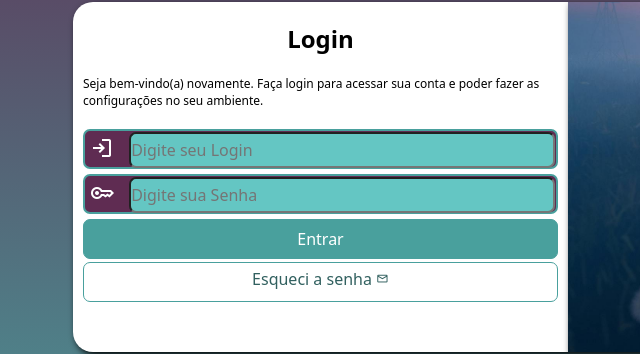
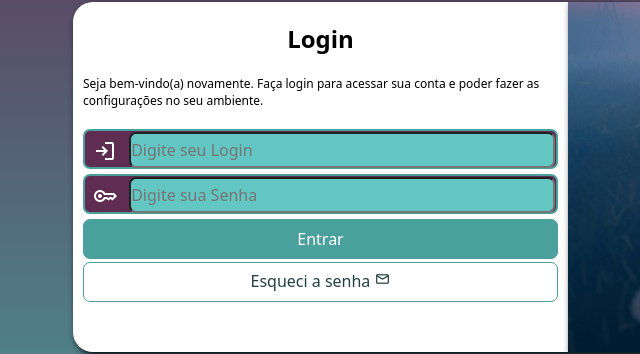
Before and after one commit to CodeRodriggo/projeto-login, a plain HTML site: page index.html in a window 1280 px wide. Shown: the part 223-577 px from the top of the page, 72-712 px from the left. Drawn offline with nearby package versions, Linux system fonts and the light colour scheme.

Commit message:
update projeto-login

```diff
--- a/estilos/style.css
+++ b/estilos/style.css
@@ -70,7 +70,7 @@ div.campo > span{
   color: white;
   font-size: 1.5em;
   width: 40px;
-  padding: 5px;
+  padding: 8px;
 }
 
 div.campo > input{
@@ -79,7 +79,7 @@ div.campo > input{
   width: calc(100% - 45px);
   height: 100%;
   border-radius: 7px;
-  transform: translateY(-4px);
+  transform: translateY(-7px);
 }
 
 div.campo > input:focus-within{
@@ -129,11 +129,11 @@ form a.botao{
   width: 100%;
   height: 40px;
   background-color: white;
-  color: #31605f;
+  color: #214040;
   border: solid 1px #49a09d;
   border-radius: 7px;
   text-decoration: none;
-  padding: 5px;
+  padding: 7px;
   margin-top: 3px;
 }
 
@@ -142,5 +142,6 @@ form a.botao:hover{
 }
 
 form a.botao > span{
-  font-size: 0.8em;
+  font-size: 1em;
+  color: #223f3f;
 }
```
